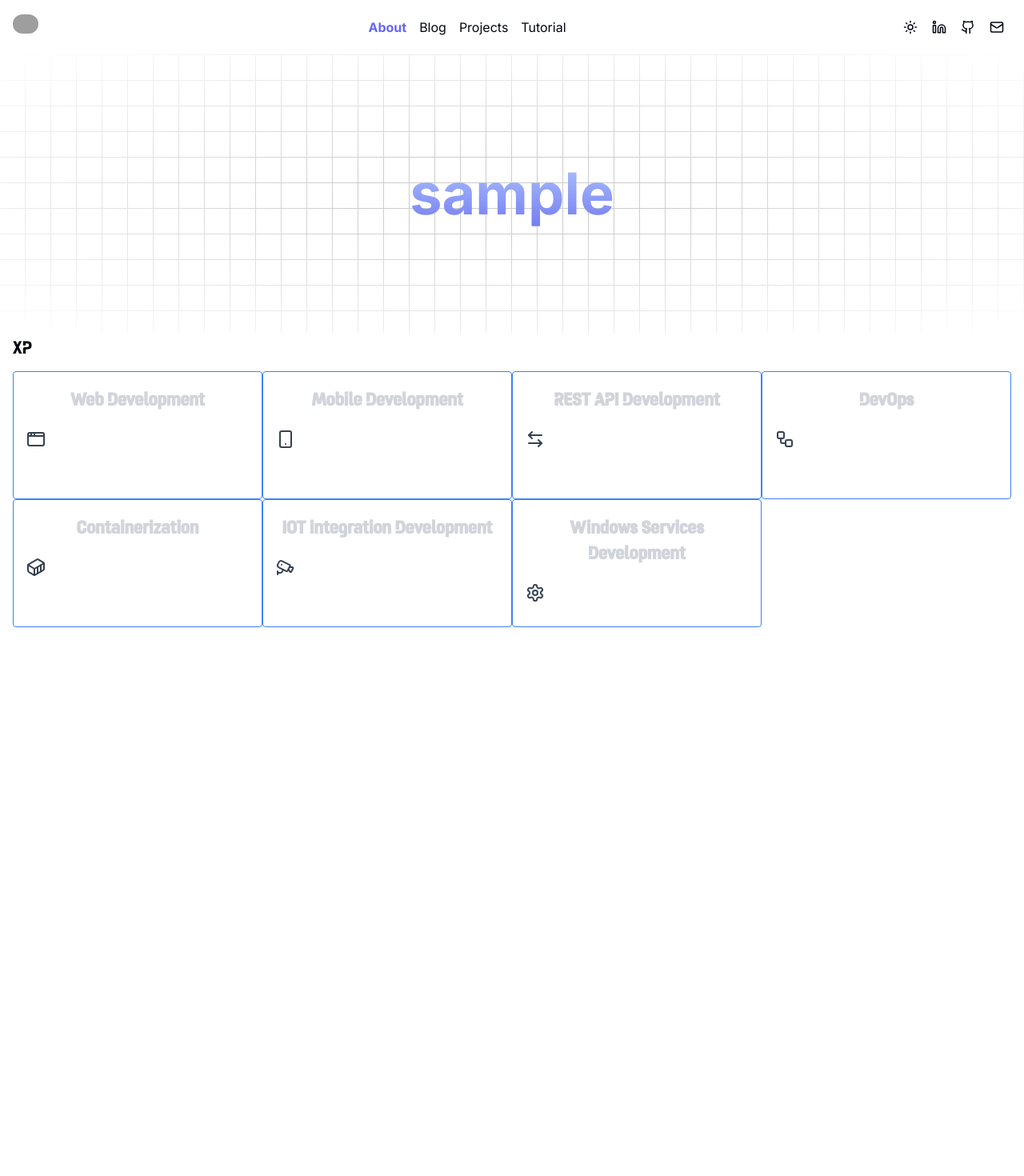
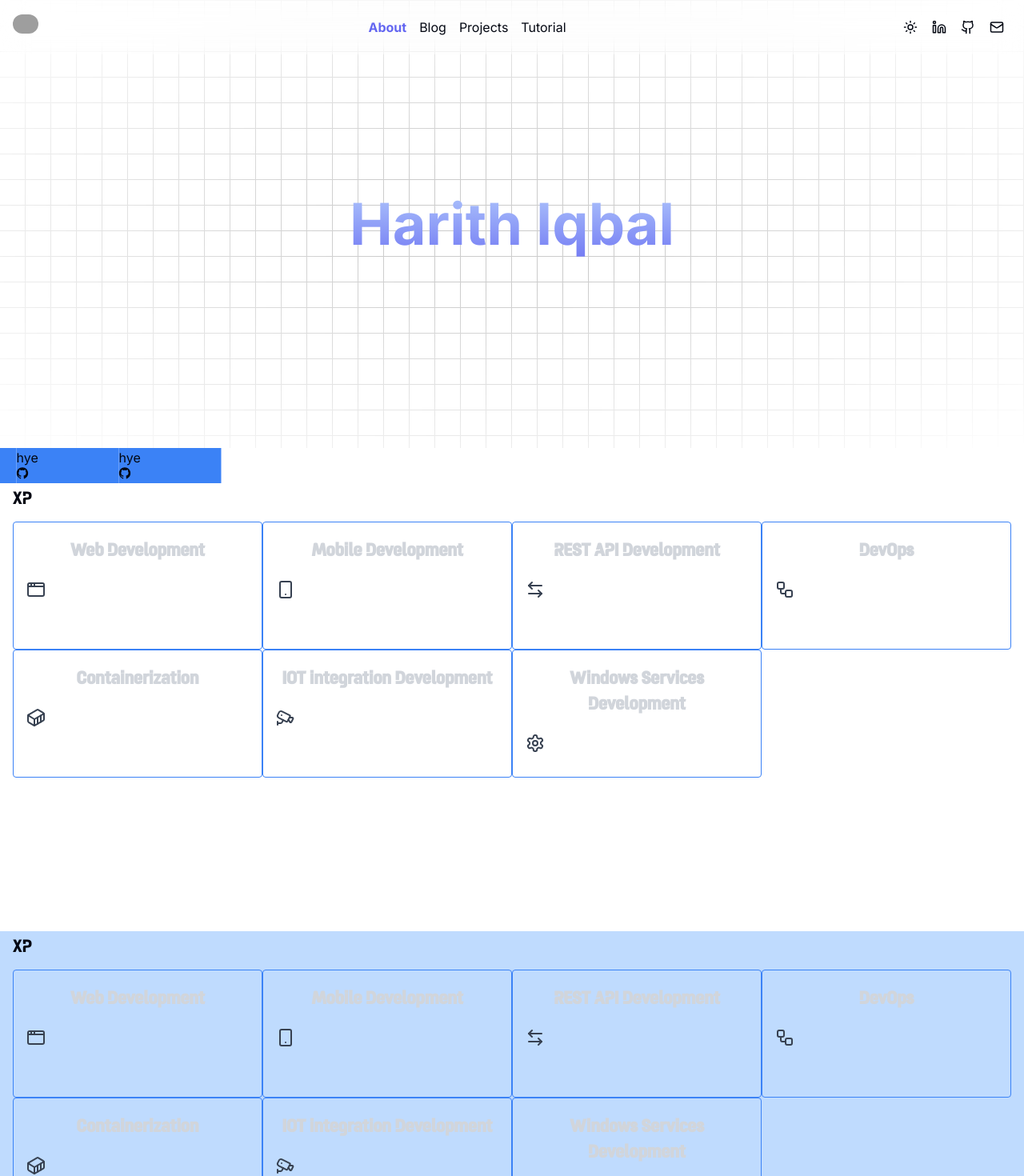
Before and after one commit to hrithiqball/hrithiqball-portfolio, a Next.js app: page / in a window 1280 px wide. Shown: the top 1470 px of the page at 80% size. Before the commit the page ends 800 px from the top, so only its background shows below. Built offline with nearby package versions, Linux system fonts and the light colour scheme; grey boxes are pictures that could not be loaded.

Commit message:
chore: added some carousel stuff

```diff
--- a/app/layout.tsx
+++ b/app/layout.tsx
@@ -22,7 +22,9 @@ export default function RootLayout({
     <html lang="en" className="flex h-screen" suppressHydrationWarning>
       <body className={cn(inter.className, 'flex flex-1 flex-col')}>
         <Providers>
-          <NavigationBar />
+          <div className="fixed top-0 z-50 w-full">
+            <NavigationBar />
+          </div>
           {children}
           <Toaster />
         </Providers>
--- a/app/page.tsx
+++ b/app/page.tsx
@@ -2,6 +2,7 @@ import { cn } from '@/lib/utils';
 import json from '@/public/xp.json';
 import localFont from 'next/font/local';
 import XpCard from './component/xp-card';
+import { GitHubLogoIcon } from '@radix-ui/react-icons';
 
 const MotoGP = localFont({
   src: '../public/font/MotoGPDisplay-Bold.woff2',
@@ -10,13 +11,42 @@ const MotoGP = localFont({
 export default function page() {
   return (
     <div className="flex flex-1 flex-col items-center justify-center">
-      <div className="relative flex h-full w-full flex-1 items-center justify-center bg-white bg-grid-black/[0.2] dark:bg-background dark:bg-grid-white/[0.2]">
+      <div className="relative flex h-[70vh] w-full items-center justify-center bg-white bg-grid-black/[0.2] dark:bg-background dark:bg-grid-white/[0.2]">
         <div className="pointer-events-none absolute inset-0 flex items-center justify-center bg-white [mask-image:radial-gradient(ellipse_at_center,transparent_20%,black)] dark:bg-background"></div>
         <p className="relative z-20 bg-gradient-to-b from-blue-200 to-indigo-500 bg-clip-text py-8 text-4xl font-bold text-transparent sm:text-7xl">
-          sample
+          Harith Iqbal
         </p>
       </div>
-      <div className="flex w-full flex-col">
+      <div className="relative h-11 w-full overflow-hidden">
+        <div className="animate-slide absolute inset-0 flex">
+          {Array.from({ length: 8 }).map((_, index) => (
+            <div
+              key={index}
+              className="h-32 w-32 flex-shrink-0 flex-grow-0 bg-blue-500"
+            >
+              hye
+              <GitHubLogoIcon />
+            </div>
+          ))}
+        </div>
+      </div>
+      <div className="flex h-[70vh] w-full flex-col">
+        <h1 className={cn('px-4 text-2xl', MotoGP.className)}>XP</h1>
+        <div className="grid grid-cols-4 p-4">
+          {json.map(xp => (
+            <XpCard key={xp.id} xp={xp} />
+          ))}
+        </div>
+      </div>
+      <div className="flex h-[70vh] w-full flex-col bg-blue-200">
+        <h1 className={cn('px-4 text-2xl', MotoGP.className)}>XP</h1>
+        <div className="grid grid-cols-4 p-4">
+          {json.map(xp => (
+            <XpCard key={xp.id} xp={xp} />
+          ))}
+        </div>
+      </div>
+      <div className="flex h-[70vh] w-full flex-col bg-red-400">
         <h1 className={cn('px-4 text-2xl', MotoGP.className)}>XP</h1>
         <div className="grid grid-cols-4 p-4">
           {json.map(xp => (
--- a/components/navigation-bar.tsx
+++ b/components/navigation-bar.tsx
@@ -23,7 +23,7 @@ export default function NavigationBar() {
   if (!mounted) return <NavigationBarSkeleton />;
 
   return (
-    <div className="flex items-center justify-between p-4">
+    <div className="bg-blur flex w-full items-center justify-between rounded-lg bg-opacity-30 p-4 backdrop-blur-lg backdrop-filter">
       <div className="size-8 rounded-full">
         <Image
           src={'https://avatars.githubusercontent.com/u/87375380?v=4'}
--- a/components/ui/form.tsx
+++ b/components/ui/form.tsx
@@ -72,7 +72,9 @@ const FormItemContext = React.createContext<FormItemContextValue>(
 
 const FormItem = React.forwardRef<
   HTMLDivElement,
-  React.HTMLAttributes<HTMLDivElement>
+  React.HTMLAttributes<HTMLDivElement> & {
+    className?: string;
+  }
 >(({ className, ...props }, ref) => {
   const id = React.useId();
 
@@ -86,7 +88,9 @@ FormItem.displayName = 'FormItem';
 
 const FormLabel = React.forwardRef<
   React.ElementRef<typeof LabelPrimitive.Root>,
-  React.ComponentPropsWithoutRef<typeof LabelPrimitive.Root>
+  React.ComponentPropsWithoutRef<typeof LabelPrimitive.Root> & {
+    className?: string;
+  }
 >(({ className, ...props }, ref) => {
   const { error, formItemId } = useFormField();
 
@@ -126,7 +130,9 @@ FormControl.displayName = 'FormControl';
 
 const FormDescription = React.forwardRef<
   HTMLParagraphElement,
-  React.HTMLAttributes<HTMLParagraphElement>
+  React.HTMLAttributes<HTMLParagraphElement> & {
+    className?: string;
+  }
 >(({ className, ...props }, ref) => {
   const { formDescriptionId } = useFormField();
 
@@ -143,7 +149,9 @@ FormDescription.displayName = 'FormDescription';
 
 const FormMessage = React.forwardRef<
   HTMLParagraphElement,
-  React.HTMLAttributes<HTMLParagraphElement>
+  React.HTMLAttributes<HTMLParagraphElement> & {
+    className?: string;
+  }
 >(({ className, children, ...props }, ref) => {
   const { error, formMessageId } = useFormField();
   const body = error ? String(error?.message) : children;
--- a/tailwind.config.ts
+++ b/tailwind.config.ts
@@ -70,10 +70,15 @@ const config = {
           from: { height: 'var(--radix-accordion-content-height)' },
           to: { height: '0' },
         },
+        slide: {
+          '0%': { transform: 'translateX(0)' },
+          '100%': { transform: 'translateX(-100%)' },
+        },
       },
       animation: {
         'accordion-down': 'accordion-down 0.2s ease-out',
         'accordion-up': 'accordion-up 0.2s ease-out',
+        slide: 'slide 10s linear infinite',
       },
     },
   },
```
